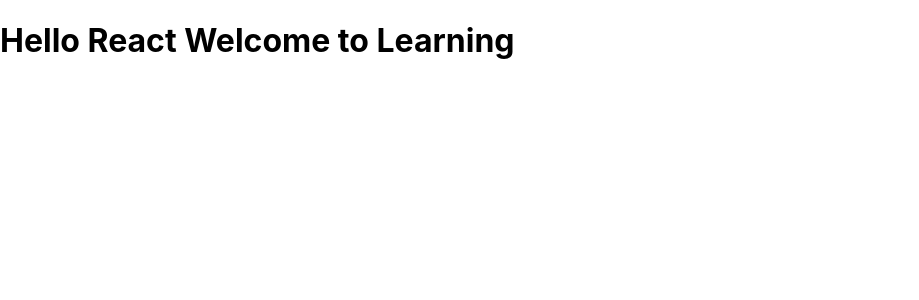
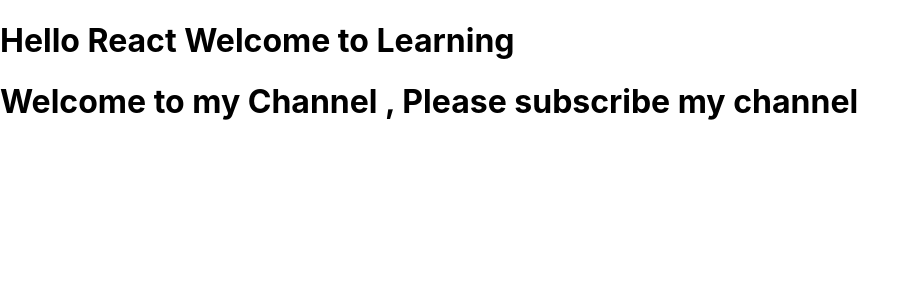
Before and after one commit to SurajPawarDev15/reactday-01, a React (Create React App) app: page / in a window 1280 px wide. Shown: the top 300 px of the page, without its empty margins (0-919 px from the left). Built offline with nearby package versions, Linux system fonts and the light colour scheme.

Commit message:
Completed Day-01

```diff
--- a/src/App.js
+++ b/src/App.js
@@ -1,7 +1,10 @@
+import Welcome from "./Welcome";
+
 function App() {
   return (
     <div className="App">
       <h1>Hello React Welcome to Learning</h1>
+      <Welcome></Welcome>
     </div>
   );
 }
--- /dev/null
+++ b/src/Welcome.jsx
@@ -0,0 +1,13 @@
+function Welcome() {
+  const channelName = "ThinkCreateShareGrow";
+  const isDisplay = false;
+  return (
+    <div>
+      <h1>
+        Welcome to my Channel ,
+        {isDisplay ? channelName : " Please subscribe my channel"}
+      </h1>
+    </div>
+  );
+}
+export default Welcome;
```
